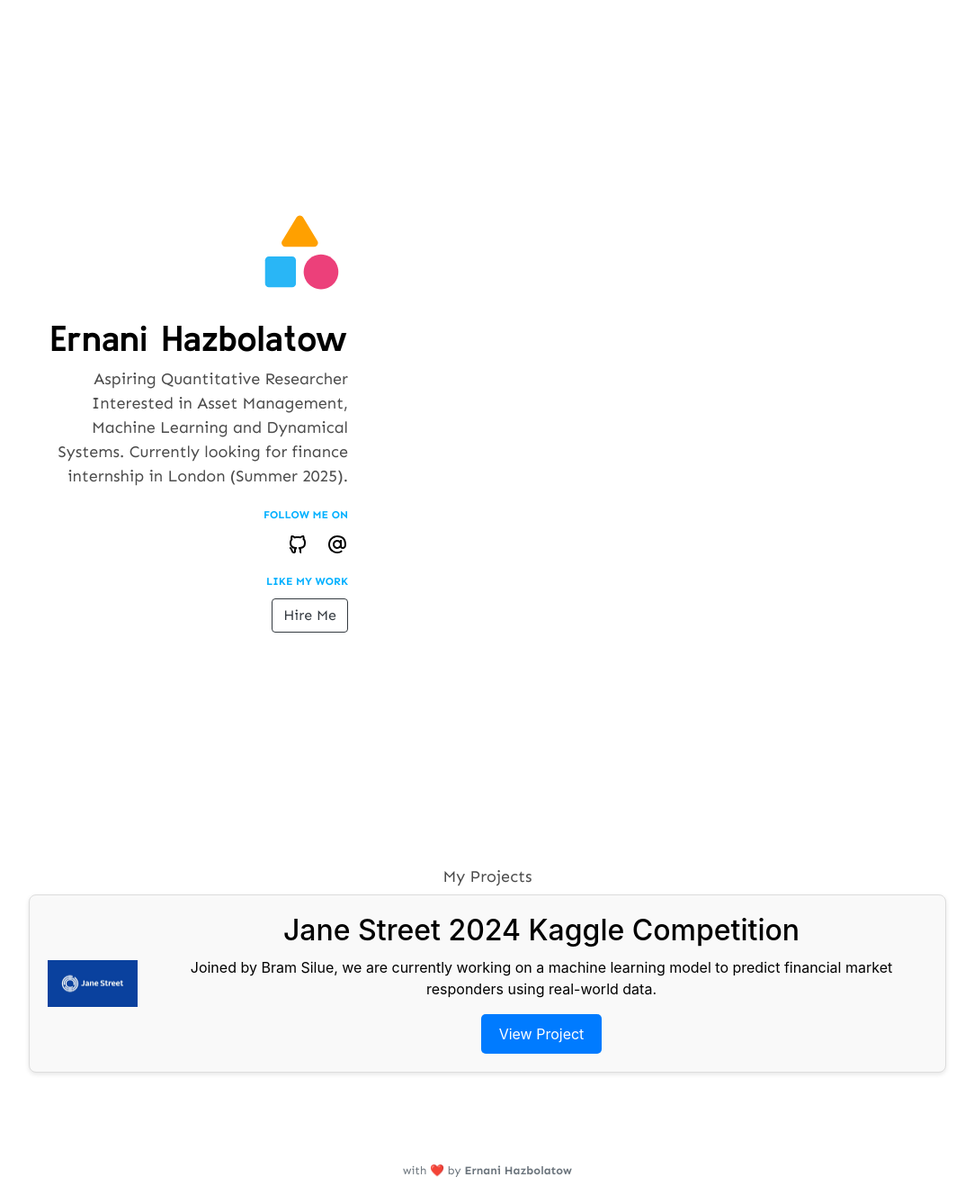
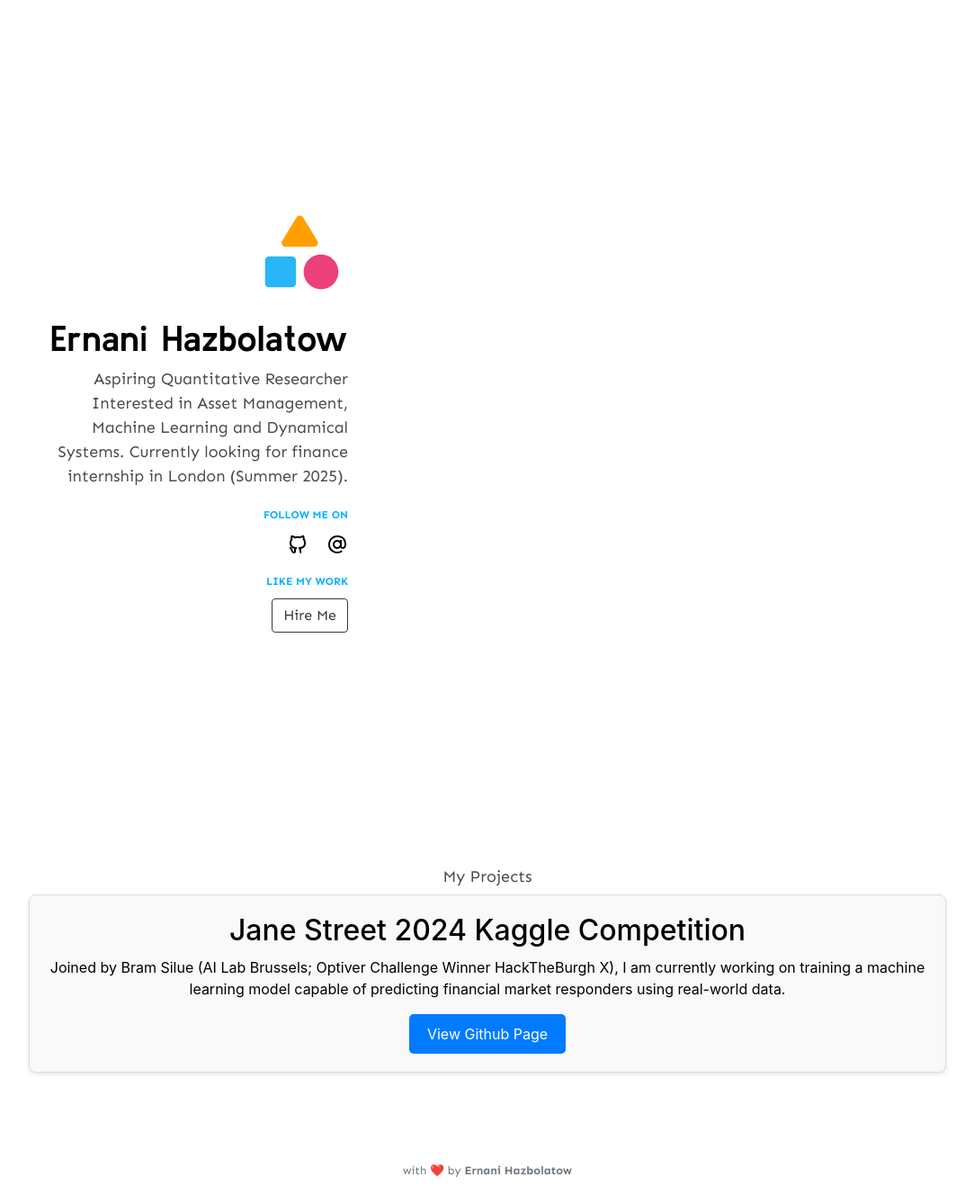
Before and after one commit to NaniHazbolatow/personalblogv2, a Jekyll site: the page built from index.html, in a window 1280 px wide. Shown: the whole page at 90% size, without its empty margins (98-1181 px from the left). Built offline with Jekyll 4.4.1, drawn with Linux system fonts in a browser that asks for light colours; nearby versions of some CDN libraries.

Commit message:
Update projects.html

```diff
--- a/_includes/projects.html
+++ b/_includes/projects.html
@@ -5,13 +5,10 @@
     <!-- Project 1 -->
 
 <div class="project-container">
-  <div class="project-image">
-      <img src="Images/rs.jpeg" alt="Project Image">
-  </div>
   <div class="project-details">
       <h2>Jane Street 2024 Kaggle Competition</h2>
-      <p>Joined by Bram Silue, we are currently working on a machine learning model to predict financial market responders using real-world data.</p>
-      <button class="view-button">View Project</button>
+      <p>Joined by Bram Silue (AI Lab Brussels; Optiver Challenge Winner HackTheBurgh X), I am currently working on training a machine learning model capable of predicting financial market responders using real-world data.</p>
+      <button class="view-button">View Github Page</button>
   </div>
 </div>
 
```
